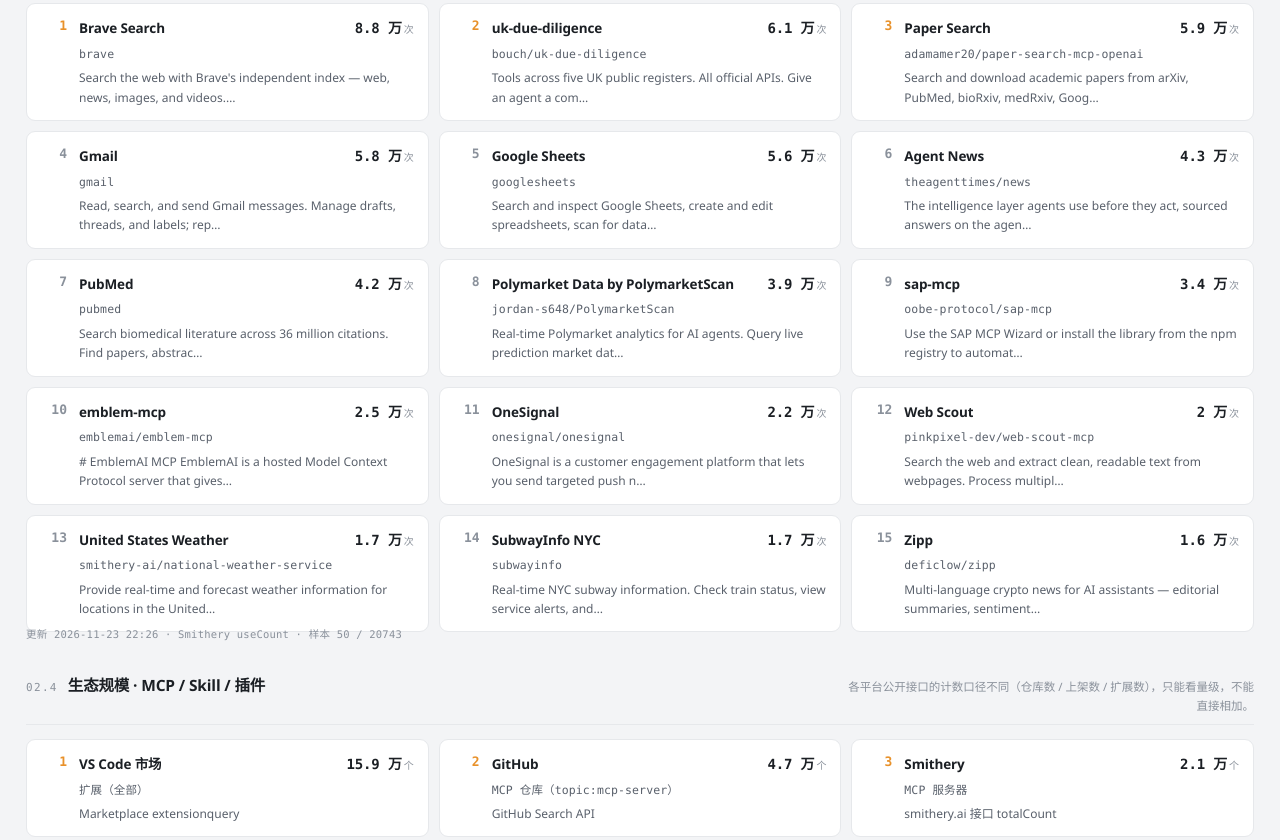
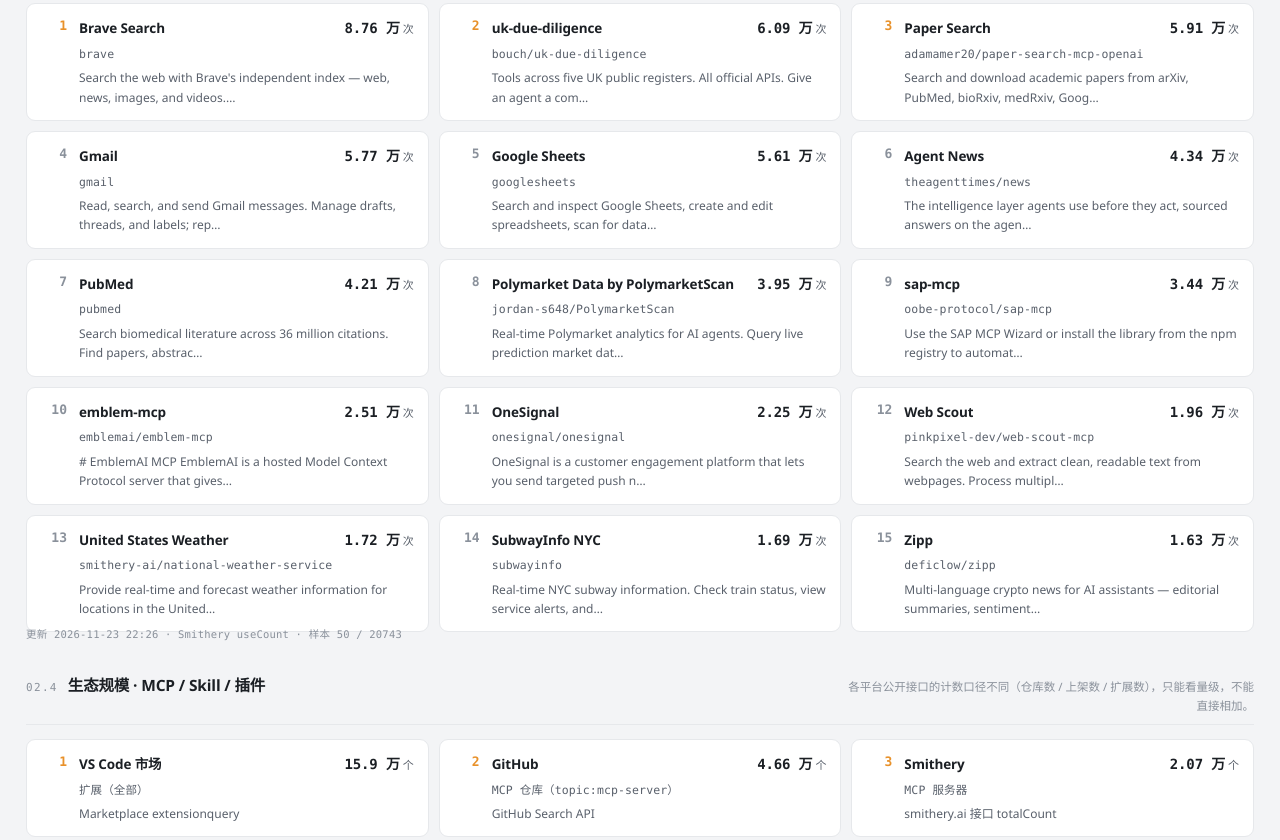
Before and after one commit to blackinkvc/pocket-llmcost, a plain HTML site: page agents.html in a window 1280 px wide. Shown: the part 1651-2491 px from the top of the page. Drawn offline with Linux system fonts and the light colour scheme.

Commit message:
polish(agent): 数值精度与单位可读性

```diff
--- a/agents.html
+++ b/agents.html
@@ -223,7 +223,7 @@
       <article class="bd-card">
         <span class="bd-rank">1</span>
         <div class="bd-main">
-          <div class="bd-top"><h3>Brave Search</h3><span class="bd-val">8.8 万<small>次</small></span></div>
+          <div class="bd-top"><h3>Brave Search</h3><span class="bd-val">8.76 万<small>次</small></span></div>
           <p class="bd-meta">brave</p>
           <p class="bd-note">Search the web with Brave's independent index — web, news, images, and videos.…</p>
         </div>
@@ -231,7 +231,7 @@
       <article class="bd-card">
         <span class="bd-rank">2</span>
         <div class="bd-main">
-          <div class="bd-top"><h3>uk-due-diligence</h3><span class="bd-val">6.1 万<small>次</small></span></div>
+          <div class="bd-top"><h3>uk-due-diligence</h3><span class="bd-val">6.09 万<small>次</small></span></div>
           <p class="bd-meta">bouch/uk-due-diligence</p>
           <p class="bd-note">Tools across five UK public registers. All official APIs.  Give an agent a com…</p>
         </div>
@@ -239,7 +239,7 @@
       <article class="bd-card">
         <span class="bd-rank">3</span>
         <div class="bd-main">
-          <div class="bd-top"><h3>Paper Search</h3><span class="bd-val">5.9 万<small>次</small></span></div>
+          <div class="bd-top"><h3>Paper Search</h3><span class="bd-val">5.91 万<small>次</small></span></div>
           <p class="bd-meta">adamamer20/paper-search-mcp-openai</p>
           <p class="bd-note">Search and download academic papers from arXiv, PubMed, bioRxiv, medRxiv, Goog…</p>
         </div>
@@ -247,7 +247,7 @@
       <article class="bd-card">
         <span class="bd-rank">4</span>
         <div class="bd-main">
-          <div class="bd-top"><h3>Gmail</h3><span class="bd-val">5.8 万<small>次</small></span></div>
+          <div class="bd-top"><h3>Gmail</h3><span class="bd-val">5.77 万<small>次</small></span></div>
           <p class="bd-meta">gmail</p>
           <p class="bd-note">Read, search, and send Gmail messages. Manage drafts, threads, and labels; rep…</p>
         </div>
@@ -255,7 +255,7 @@
       <article class="bd-card">
         <span class="bd-rank">5</span>
         <div class="bd-main">
-          <div class="bd-top"><h3>Google Sheets</h3><span class="bd-val">5.6 万<small>次</small></span></div>
+          <div class="bd-top"><h3>Google Sheets</h3><span class="bd-val">5.61 万<small>次</small></span></div>
           <p class="bd-meta">googlesheets</p>
           <p class="bd-note">Search and inspect Google Sheets, create and edit spreadsheets, scan for data…</p>
         </div>
@@ -263,7 +263,7 @@
       <article class="bd-card">
         <span class="bd-rank">6</span>
         <div class="bd-main">
-          <div class="bd-top"><h3>Agent News</h3><span class="bd-val">4.3 万<small>次</small></span></div>
+          <div class="bd-top"><h3>Agent News</h3><span class="bd-val">4.34 万<small>次</small></span></div>
           <p class="bd-meta">theagenttimes/news</p>
           <p class="bd-note">The intelligence layer agents use before they act, sourced answers on the agen…</p>
         </div>
@@ -271,7 +271,7 @@
       <article class="bd-card">
         <span class="bd-rank">7</span>
         <div class="bd-main">
-          <div class="bd-top"><h3>PubMed</h3><span class="bd-val">4.2 万<small>次</small></span></div>
+          <div class="bd-top"><h3>PubMed</h3><span class="bd-val">4.21 万<small>次</small></span></div>
           <p class="bd-meta">pubmed</p>
           <p class="bd-note">Search biomedical literature across 36 million citations. Find papers, abstrac…</p>
         </div>
@@ -279,7 +279,7 @@
       <article class="bd-card">
         <span class="bd-rank">8</span>
         <div class="bd-main">
-          <div class="bd-top"><h3>Polymarket Data by PolymarketScan</h3><span class="bd-val">3.9 万<small>次</small></span></div>
+          <div class="bd-top"><h3>Polymarket Data by PolymarketScan</h3><span class="bd-val">3.95 万<small>次</small></span></div>
           <p class="bd-meta">jordan-s648/PolymarketScan</p>
           <p class="bd-note">Real-time Polymarket analytics for AI agents. Query live prediction market dat…</p>
         </div>
@@ -287,7 +287,7 @@
       <article class="bd-card">
         <span class="bd-rank">9</span>
         <div class="bd-main">
-          <div class="bd-top"><h3>sap-mcp</h3><span class="bd-val">3.4 万<small>次</small></span></div>
+          <div class="bd-top"><h3>sap-mcp</h3><span class="bd-val">3.44 万<small>次</small></span></div>
           <p class="bd-meta">oobe-protocol/sap-mcp</p>
           <p class="bd-note">Use the SAP MCP Wizard or install the library from the npm registry to automat…</p>
         </div>
@@ -295,7 +295,7 @@
       <article class="bd-card">
         <span class="bd-rank">10</span>
         <div class="bd-main">
-          <div class="bd-top"><h3>emblem-mcp</h3><span class="bd-val">2.5 万<small>次</small></span></div>
+          <div class="bd-top"><h3>emblem-mcp</h3><span class="bd-val">2.51 万<small>次</small></span></div>
           <p class="bd-meta">emblemai/emblem-mcp</p>
           <p class="bd-note"># EmblemAI MCP  EmblemAI is a hosted Model Context Protocol server that gives…</p>
         </div>
@@ -303,7 +303,7 @@
       <article class="bd-card">
         <span class="bd-rank">11</span>
         <div class="bd-main">
-          <div class="bd-top"><h3>OneSignal</h3><span class="bd-val">2.2 万<small>次</small></span></div>
+          <div class="bd-top"><h3>OneSignal</h3><span class="bd-val">2.25 万<small>次</small></span></div>
           <p class="bd-meta">onesignal/onesignal</p>
           <p class="bd-note">OneSignal is a customer engagement platform that lets you send targeted push n…</p>
         </div>
@@ -311,7 +311,7 @@
       <article class="bd-card">
         <span class="bd-rank">12</span>
         <div class="bd-main">
-          <div class="bd-top"><h3>Web Scout</h3><span class="bd-val">2 万<small>次</small></span></div>
+          <div class="bd-top"><h3>Web Scout</h3><span class="bd-val">1.96 万<small>次</small></span></div>
           <p class="bd-meta">pinkpixel-dev/web-scout-mcp</p>
           <p class="bd-note">Search the web and extract clean, readable text from webpages. Process multipl…</p>
         </div>
@@ -319,7 +319,7 @@
       <article class="bd-card">
         <span class="bd-rank">13</span>
         <div class="bd-main">
-          <div class="bd-top"><h3>United States Weather</h3><span class="bd-val">1.7 万<small>次</small></span></div>
+          <div class="bd-top"><h3>United States Weather</h3><span class="bd-val">1.72 万<small>次</small></span></div>
           <p class="bd-meta">smithery-ai/national-weather-service</p>
           <p class="bd-note">Provide real-time and forecast weather information for locations in the United…</p>
         </div>
@@ -327,7 +327,7 @@
       <article class="bd-card">
         <span class="bd-rank">14</span>
         <div class="bd-main">
-          <div class="bd-top"><h3>SubwayInfo NYC</h3><span class="bd-val">1.7 万<small>次</small></span></div>
+          <div class="bd-top"><h3>SubwayInfo NYC</h3><span class="bd-val">1.69 万<small>次</small></span></div>
           <p class="bd-meta">subwayinfo</p>
           <p class="bd-note">Real-time NYC subway information. Check train status, view service alerts, and…</p>
         </div>
@@ -335,7 +335,7 @@
       <article class="bd-card">
         <span class="bd-rank">15</span>
         <div class="bd-main">
-          <div class="bd-top"><h3>Zipp</h3><span class="bd-val">1.6 万<small>次</small></span></div>
+          <div class="bd-top"><h3>Zipp</h3><span class="bd-val">1.63 万<small>次</small></span></div>
           <p class="bd-meta">deficlow/zipp</p>
           <p class="bd-note">Multi-language crypto news for AI assistants — editorial summaries, sentiment…</p>
         </div>
@@ -362,7 +362,7 @@
       <article class="bd-card">
         <span class="bd-rank">2</span>
         <div class="bd-main">
-          <div class="bd-top"><h3>GitHub</h3><span class="bd-val">4.7 万<small>个</small></span></div>
+          <div class="bd-top"><h3>GitHub</h3><span class="bd-val">4.66 万<small>个</small></span></div>
           <p class="bd-meta">MCP 仓库（topic:mcp-server）</p>
           <p class="bd-note">GitHub Search API</p>
         </div>
@@ -370,7 +370,7 @@
       <article class="bd-card">
         <span class="bd-rank">3</span>
         <div class="bd-main">
-          <div class="bd-top"><h3>Smithery</h3><span class="bd-val">2.1 万<small>个</small></span></div>
+          <div class="bd-top"><h3>Smithery</h3><span class="bd-val">2.07 万<small>个</small></span></div>
           <p class="bd-meta">MCP 服务器</p>
           <p class="bd-note">smithery.ai 接口 totalCount</p>
         </div>
--- a/assets/css/section.css
+++ b/assets/css/section.css
@@ -164,7 +164,7 @@
   margin-left:auto;flex:none;font-family:var(--mono);font-size:14px;
   font-weight:600;color:var(--t1);letter-spacing:-.01em;white-space:nowrap;
 }
-.bd-val small{font-size:10px;font-weight:400;color:var(--t3);margin-left:2px}
+.bd-val small{font-size:11px;font-weight:400;color:var(--t2);margin-left:3px}
 /* 抓取时间戳 */
 .blk-stamp{
   display:block;margin:-6px 0 12px;font-family:var(--mono);font-size:10.5px;
```
Also changed, not shown: .preview/models.html, 1 other file.
